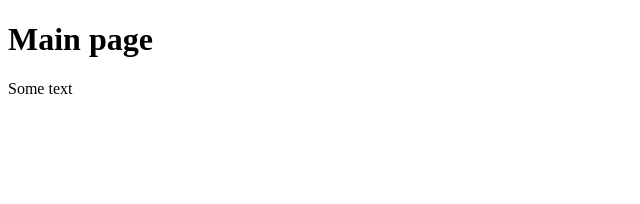
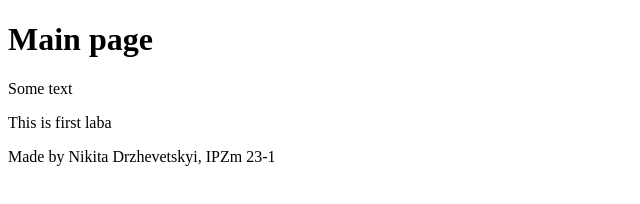
Before and after one commit to NikitaDrzhevetskyi/RRPS01, a plain HTML site: page index.html in a window 1280 px wide. Shown: the whole page, without its empty margins (0-640 px from the left). Drawn offline with Linux system fonts and the light colour scheme.

Commit message:
Added a few paragraphs

```diff
--- a/index.html
+++ b/index.html
@@ -7,5 +7,7 @@
   <body>
     <h1>Main page</h1>
     <p>Some text</p>
+	<p>This is first laba</p>
+	<p>Made by Nikita Drzhevetskyi, IPZm 23-1</p>
   </body>
 </html>
```
